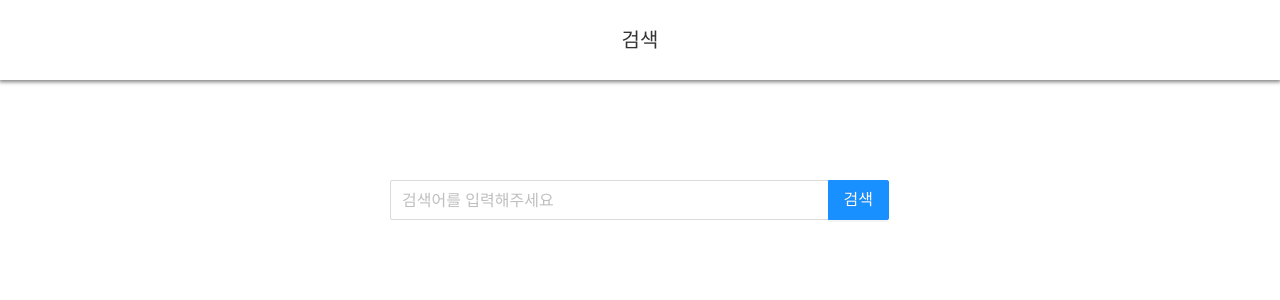
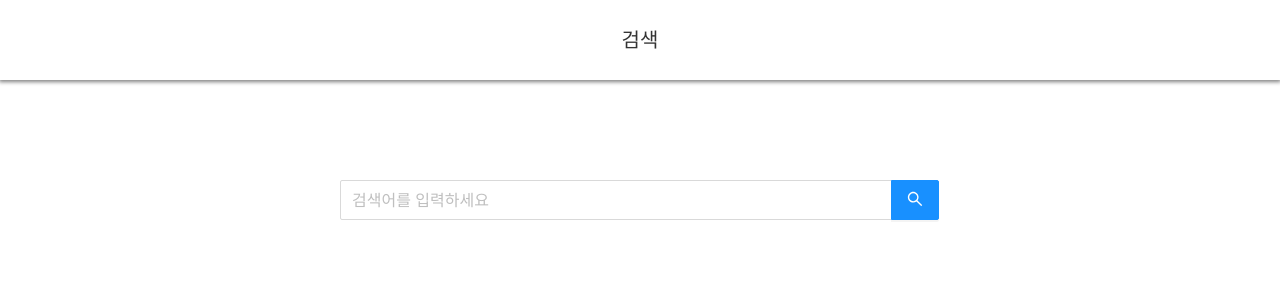
Before and after one commit to yainage90/yacobooks-front, a React (Create React App) app: page /book/search in a window 1280 px wide. Shown: the top 300 px of the page. Built offline with nearby package versions, Linux system fonts and the light colour scheme; a web font is replaced by a local one.

Commit message:
suggestbox is removed and AutoComplete antd component used

```diff
--- a/src/component/desktop/SearchBox.js
+++ b/src/component/desktop/SearchBox.js
@@ -1,31 +1,50 @@
-import React from "react";
+import React, { useContext } from "react";
 
-import { Input } from "antd";
+import { Input, AutoComplete } from "antd";
 
-const { Search } = Input;
+import { BookSearchContext } from "../../context/BookSearchContextProvider";
 
-const SearchBox = ({
-  size,
-  onSearch,
-  onChange,
-  placeholder,
-  searchBoxStyle,
-}) => {
+import { onChange, onSearch } from "../../search/SearchFunctions";
+
+const SearchBox = () => {
+  const { contextDispatch } = useContext(BookSearchContext);
+  const { data } = useContext(BookSearchContext);
+
+  const { suggests } = data;
+
+  console.log(suggests);
+
   return (
-    <Search
-      placeholder={placeholder}
-      enterButton="검색"
-      size={size}
-      onChange={onChange}
-      onSearch={onSearch}
-      style={searchBoxStyle || defaultStyle}
-    />
+    <AutoComplete
+      style={defaultStyle}
+      options={suggests.map((suggest, index) => ({
+        key: index,
+        value: suggest,
+        label: suggest,
+      }))}
+      onSelect={(value) => {
+        onSearch(value, 1, contextDispatch);
+      }}
+    >
+      <Input.Search
+        size="large"
+        placeholder={"검색어를 입력하세요"}
+        enterButton
+        onSearch={(value) => {
+          onSearch(value, 1, contextDispatch);
+        }}
+        onChange={(e) => {
+          onChange(e.target.value, contextDispatch);
+        }}
+        allowClear
+      />
+    </AutoComplete>
   );
 };
 
 const defaultStyle = {
-  width: "500px",
-  maxWidth: "800px",
+  width: "100%",
+  maxWidth: "600px",
   minWidth: "300px",
   fontSize: "larger",
   fontFamily: "notosans_bold",
--- a/src/component/desktop/SuggestBox.js
+++ /dev/null
@@ -1,32 +0,0 @@
-import React from "react";
-
-import { Layout, List } from "antd";
-
-const SuggestBox = ({ titles }) => {
-  return (
-    <Layout style={containerStyle}>
-      <List
-        size="small"
-        bordered
-        dataSource={titles}
-        renderItem={(title) => <List.Item>{title}</List.Item>}
-        style={suggestBoxStyle}
-      />
-    </Layout>
-  );
-};
-
-const containerStyle = {
-  display: "flex",
-  width: "500px",
-};
-
-const suggestBoxStyle = {
-  width: "500px",
-  fontFamily: "notosans_regular",
-  background: "#eaeaea",
-  position: "absolute",
-  zIndex: 10,
-};
-
-export default SuggestBox;
```
